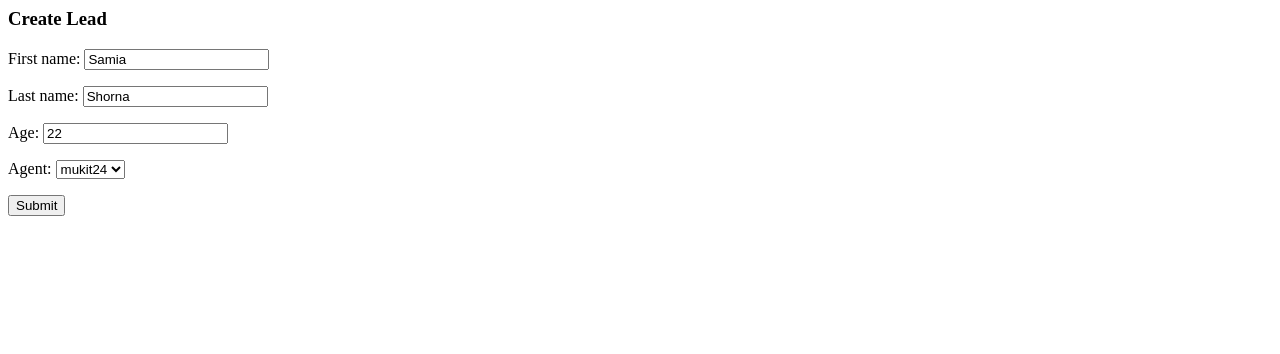
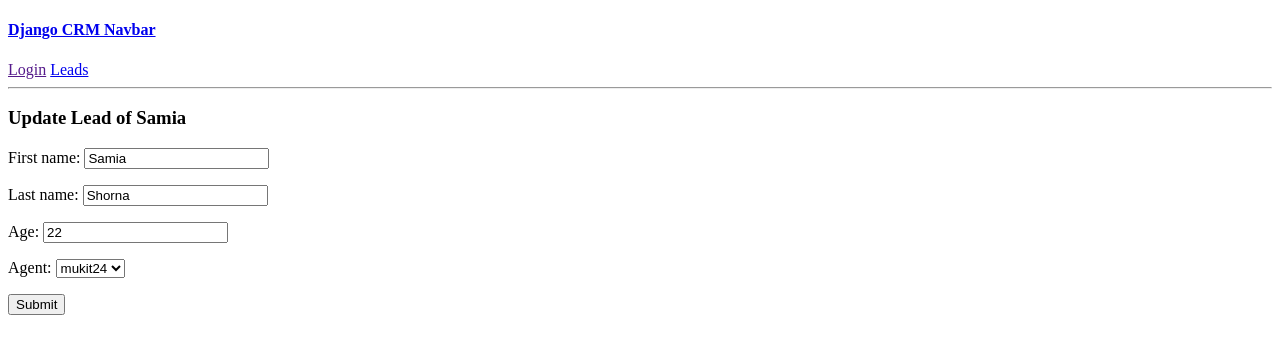
Before and after one commit to mukit24/Django-CRM, a Django app: page /leads/1/update in a window 1280 px wide. Shown: the top 354 px of the page. Run offline with Django 3.2, Linux system fonts and the light colour scheme; data comes from the database, SQL or seed files in the repository.

Commit message:
template

```diff
--- a/djcrm/urls.py
+++ b/djcrm/urls.py
@@ -15,8 +15,10 @@ Including another URLconf
 """
 from django.contrib import admin
 from django.urls import path,include
+from leads.views import home_page
 
 urlpatterns = [
     path('admin/', admin.site.urls),
+    path('',home_page,name='home_page'),
     path('leads/',include('leads.urls',namespace='leads'))
 ]
--- /dev/null
+++ b/leads/templates/base.html
@@ -0,0 +1,14 @@
+<!DOCTYPE html>
+<html lang="en">
+<head>
+    <meta charset="UTF-8">
+    <meta http-equiv="X-UA-Compatible" content="IE=edge">
+    <meta name="viewport" content="width=device-width, initial-scale=1.0">
+    <title>DJCRM</title>
+</head>
+<body>
+    {% include 'navbar.html' %}
+    {% block content %}
+    {% endblock content %}
+</body>
+</html>
--- /dev/null
+++ b/leads/templates/home_page.html
@@ -0,0 +1,4 @@
+{% extends 'base.html' %}
+{% block content %}
+<h2>Welcome to Django CRM</h2>
+{% endblock content %}
--- a/leads/templates/leads/lead_create.html
+++ b/leads/templates/leads/lead_create.html
@@ -1,6 +1,9 @@
+{% extends 'base.html' %}
+{% block content %}
 <h3>Create Lead</h3>
 <form method="post">
     {% csrf_token %}
     {{form.as_p}}
     <input type="submit" value="Submit">
 </form>
+{% endblock content %}
--- a/leads/templates/leads/lead_detail.html
+++ b/leads/templates/leads/lead_detail.html
@@ -1,5 +1,8 @@
+{% extends 'base.html' %}
+{% block content %}
 <h3>Details of {{lead.first_name}} {{lead.first_name}}</h3>
 <a href="{% url 'leads:lead-list' %}">Go back to leads</a>
 <hr>
 <a href="{% url 'leads:lead-update' lead.pk %}">Update</a>
 <a href="{% url 'leads:lead-delete' lead.pk %}">Delete</a>
+{% endblock content %}
--- a/leads/templates/leads/lead_update.html
+++ b/leads/templates/leads/lead_update.html
@@ -1,6 +1,9 @@
+{% extends 'base.html' %}
+{% block content %}
 <h3>Update Lead of {{lead.first_name}}</h3>
 <form method="post">
     {% csrf_token %}
     {{form.as_p}}
     <input type="submit" value="Submit">
 </form>
+{% endblock content %}
--- /dev/null
+++ b/leads/templates/navbar.html
@@ -0,0 +1,4 @@
+<h4><a href="{% url 'home_page' %}">Django CRM Navbar</a></h4>
+<a href="">Login</a>
+<a href="{% url 'leads:lead-list' %}">Leads</a>
+<hr>
--- a/leads/views.py
+++ b/leads/views.py
@@ -3,6 +3,8 @@ from .models import Lead,Agent
 from .forms import LeadForm,LeadModelForm
 
 # Create your views here.
+def home_page(request):
+    return render(request,'home_page.html')
 def lead_list(request):
     leads = Lead.objects.all()
     context = {
@@ -63,7 +65,7 @@ def lead_update(request,pk):
         'lead':lead,
         'form':form,
     }
-    return render(request,"leads/lead_create.html",context)
+    return render(request,"leads/lead_update.html",context)
 
 # def lead_update(request, pk):
 #     lead = Lead.objects.get(id=pk)
```
Also changed, not shown: leads/templates/leads/lead_list.html (+3 -14 lines).
